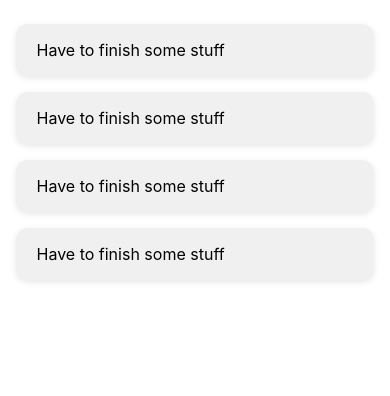
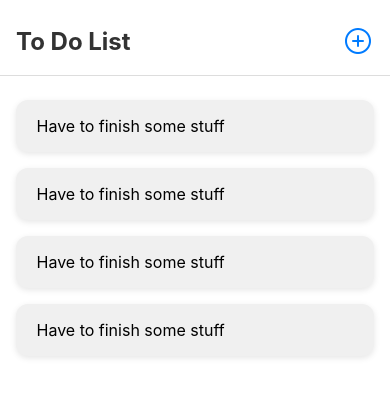
Before and after one commit to CarnageX19/todo-app-react-native, a React Native app: screen / in a window 390 px wide. Shown: the top 396 px of the page. Built offline with nearby package versions, Linux system fonts and the light colour scheme.

Commit message:
Added a Header component with Title and Todo Add button, as of now does nothing

```diff
--- /dev/null
+++ b/components/Header.js
@@ -0,0 +1,32 @@
+import { View, Text, TouchableOpacity, StyleSheet } from 'react-native';
+import { Ionicons } from '@expo/vector-icons';
+
+export default function Header() {
+  return (
+    <View style={styles.container}>
+      <Text style={styles.title}>To Do List</Text>
+      <TouchableOpacity onPress={() => { }}>
+        <Ionicons name="add-circle-outline" size={32} color="#007bff" />
+      </TouchableOpacity>
+    </View>
+  );
+}
+
+const styles = StyleSheet.create({
+  container: {
+    paddingTop: 24,
+    paddingBottom: 16,
+    paddingHorizontal: 16,
+    flexDirection: 'row',
+    justifyContent: 'space-between',
+    alignItems: 'center',
+    backgroundColor: '#fff',
+    borderBottomWidth: 1,
+    borderBottomColor: '#ddd',
+  },
+  title: {
+    fontSize: 24,
+    fontWeight: 'bold',
+    color: '#333',
+  },
+});
--- a/components/Homescreen.js
+++ b/components/Homescreen.js
@@ -1,11 +1,13 @@
-import { View, StyleSheet, ScrollView, SafeAreaView, Platform, StatusBar, Dimensions } from 'react-native';
+import { StyleSheet, ScrollView, SafeAreaView, Platform, StatusBar, Dimensions } from 'react-native';
 import Todos from './Todos';
+import Header from './Header';
 
-const { width } = Dimensions.get('window'); // 👈 Gets screen width
+const { width } = Dimensions.get('window');
 
 export default function Homescreen() {
     return (
         <SafeAreaView style={styles.container}>
+            <Header />
             <ScrollView contentContainerStyle={styles.scrollContainer}>
                 <Todos />
                 <Todos />
--- a/components/index.js
+++ b/components/index.js
@@ -1,7 +1,10 @@
 import Homescreen from "./Homescreen";
 import Todos from "./Todos";
+import Header from "./Header";
+import Addtodo from "./Addtodo";
 
 export{
     Homescreen,
-    Todos
+    Todos,
+    Header
 }
```
